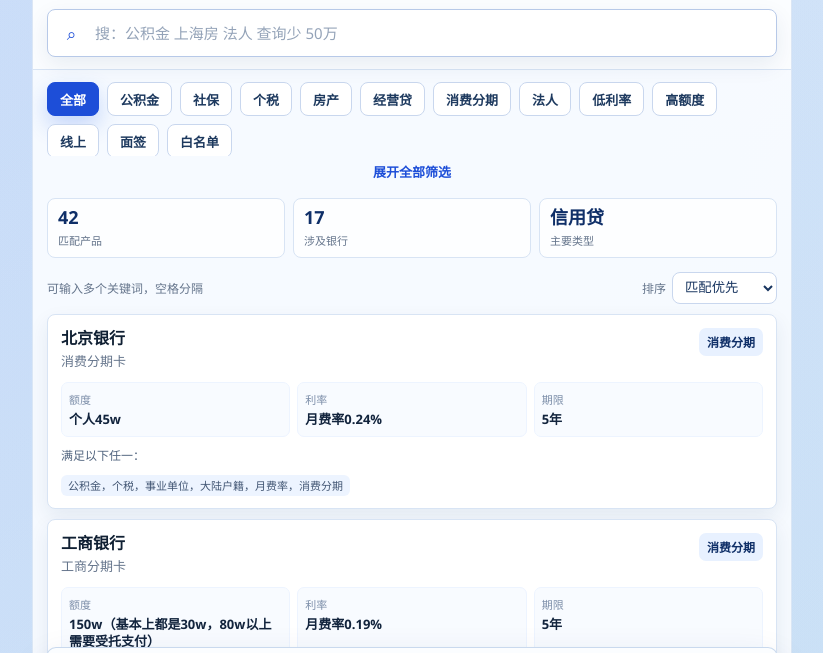
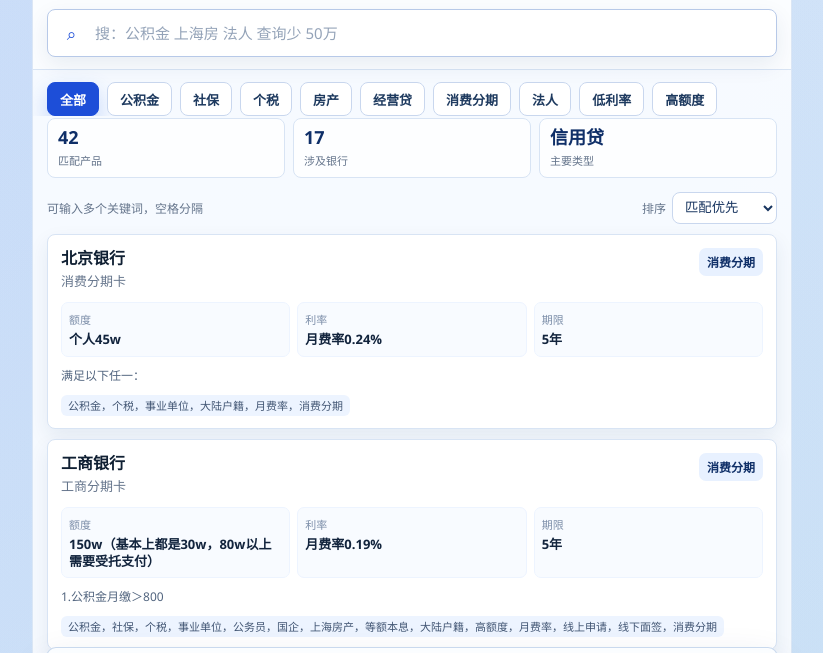
Before and after one commit to waynejones7/loan, a plain HTML site: page index.html in a window 1280 px wide. Shown: the part 83-736 px from the top of the page, without its empty margins (228-1051 px from the left). Drawn offline with Linux system fonts and the light colour scheme.

Commit message:
Make filter tags single-row expandable

```diff
--- a/index.html
+++ b/index.html
@@ -119,9 +119,9 @@
       display: flex;
       flex-wrap: wrap;
       gap: 8px;
-      max-height: 86px;
+      max-height: 46px;
       overflow: hidden;
-      padding: 12px 14px 6px;
+      padding: 12px 14px 8px;
       transition: max-height 180ms ease;
     }
     .filter-strip.expanded {
@@ -144,20 +144,17 @@
       border-color: var(--brand);
       box-shadow: 0 10px 22px rgba(37, 99, 235, 0.24);
     }
-    .filter-more {
-      display: flex;
-      justify-content: center;
-      padding: 0 14px 10px;
+    .chip.more-chip {
+      color: var(--brand);
+      background: #f8fbff;
+      border-style: dashed;
     }
-    .filter-more button {
+    .filter-strip.expanded .chip.more-chip {
+      width: auto;
+    }
+    #toggleFilters {
       min-height: 30px;
-      border: 0;
-      border-radius: 8px;
-      padding: 0 12px;
-      color: var(--brand);
-      background: transparent;
-      font-size: 13px;
-      font-weight: 700;
+      padding: 0 10px;
     }
     .summary {
       display: grid;
@@ -497,9 +494,6 @@
     </header>
 
     <nav class="filter-strip" id="filters" aria-label="快捷筛选"></nav>
-    <div class="filter-more">
-      <button id="toggleFilters" type="button">展开全部筛选</button>
-    </div>
 
     <section class="summary">
       <div class="summary-item"><strong id="resultTotal">0</strong><span>匹配产品</span></div>
@@ -561,7 +555,6 @@
     const list = $("list");
     const empty = $("empty");
     const filtersNode = $("filters");
-    const toggleFilters = $("toggleFilters");
     const resultTotal = $("resultTotal");
     const bankTotal = $("bankTotal");
     const topType = $("topType");
@@ -668,10 +661,13 @@
 
     function renderFilters() {
       filtersNode.classList.toggle("expanded", filtersExpanded);
-      toggleFilters.textContent = filtersExpanded ? "收起筛选" : "展开全部筛选";
-      filtersNode.innerHTML = filters.map(item => `
+      const filterButtons = filters.map(item => `
         <button class="chip ${item === activeFilter ? "active" : ""}" type="button" data-filter="${escapeHtml(item)}">${escapeHtml(item)}</button>
       `).join("");
+      const toggleText = filtersExpanded ? "收起" : "更多";
+      filtersNode.innerHTML = filterButtons + `
+        <button class="chip more-chip" id="toggleFilters" type="button">${toggleText}</button>
+      `;
     }
 
     function renderStats(rows) {
@@ -768,9 +764,11 @@
       renderFilters();
       renderList();
     });
-    toggleFilters.addEventListener("click", () => {
-      filtersExpanded = !filtersExpanded;
-      renderFilters();
+    filtersNode.addEventListener("click", (event) => {
+      if (event.target.closest("#toggleFilters")) {
+        filtersExpanded = !filtersExpanded;
+        renderFilters();
+      }
     });
 
     list.addEventListener("click", (event) => {
```
